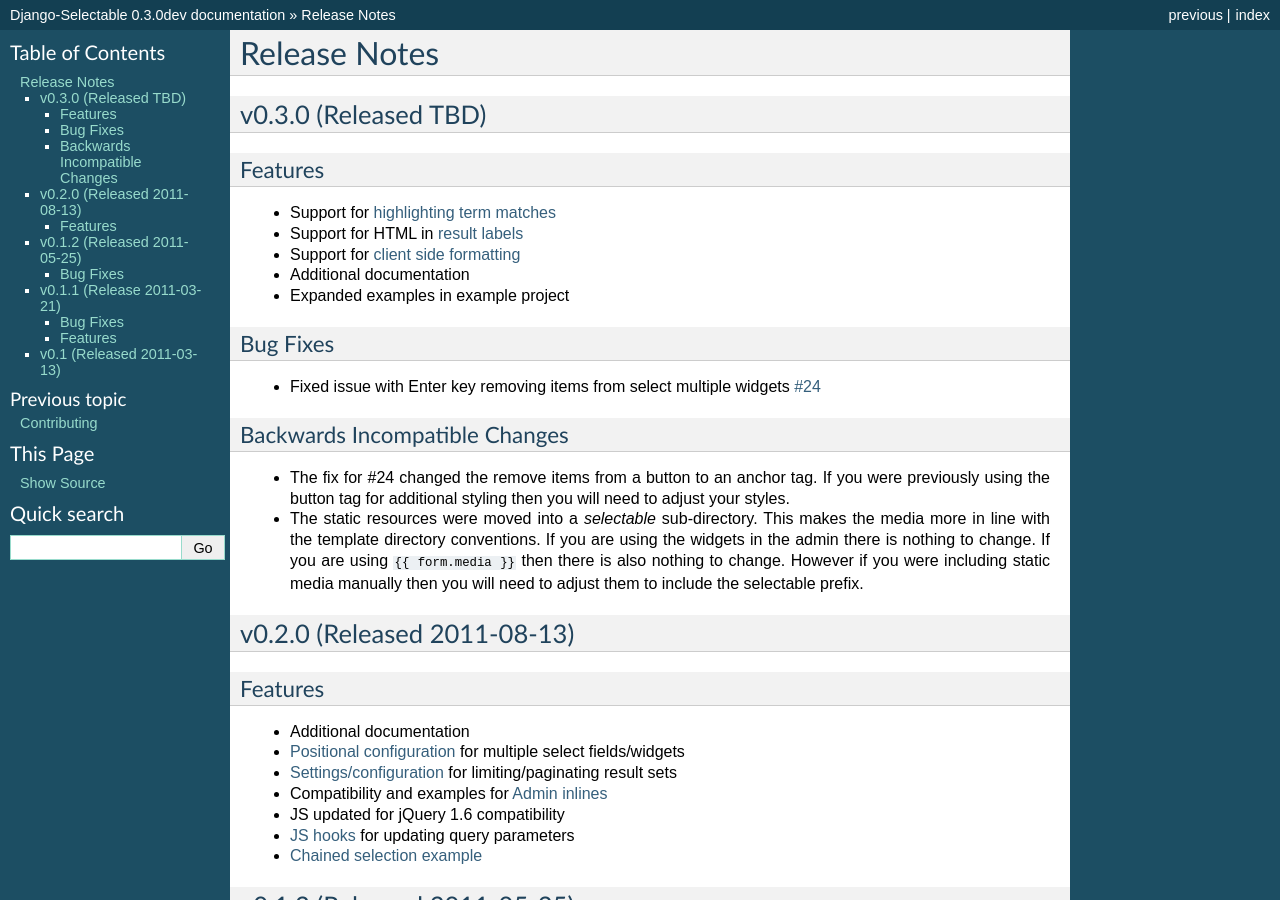
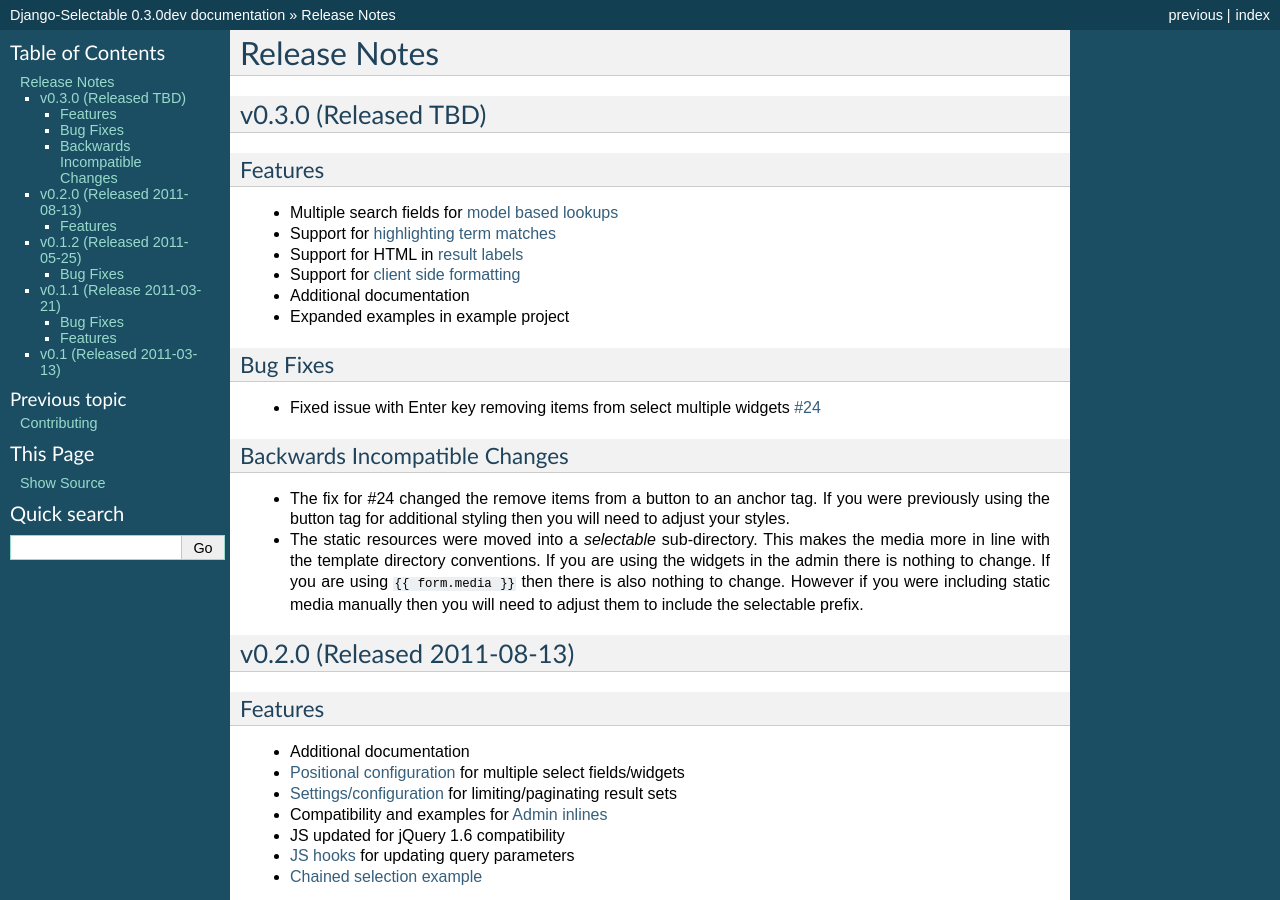
Before and after one commit to mlavin/django-selectable, a Sphinx documentation site: the page built from docs/releases.rst, in a window 1280 px wide and 900 px high. Built offline with Sphinx 7.4.7, drawn with Linux system fonts in a browser that asks for light colours.

Commit message:
Release note on multiple search fields.
--HG--
branch : multi-field-lookups

```diff
--- a/docs/releases.rst
+++ b/docs/releases.rst
@@ -7,6 +7,7 @@
 Features
 _________________
 
+- Multiple search fields for :ref:`model based lookups <ModelLookup>`
 - Support for :ref:`highlighting term matches <javascript-highlightMatch>`
 - Support for HTML in :ref:`result labels <lookup-get-item-label>`
 - Support for :ref:`client side formatting <advanaced-label-formats>`
```
